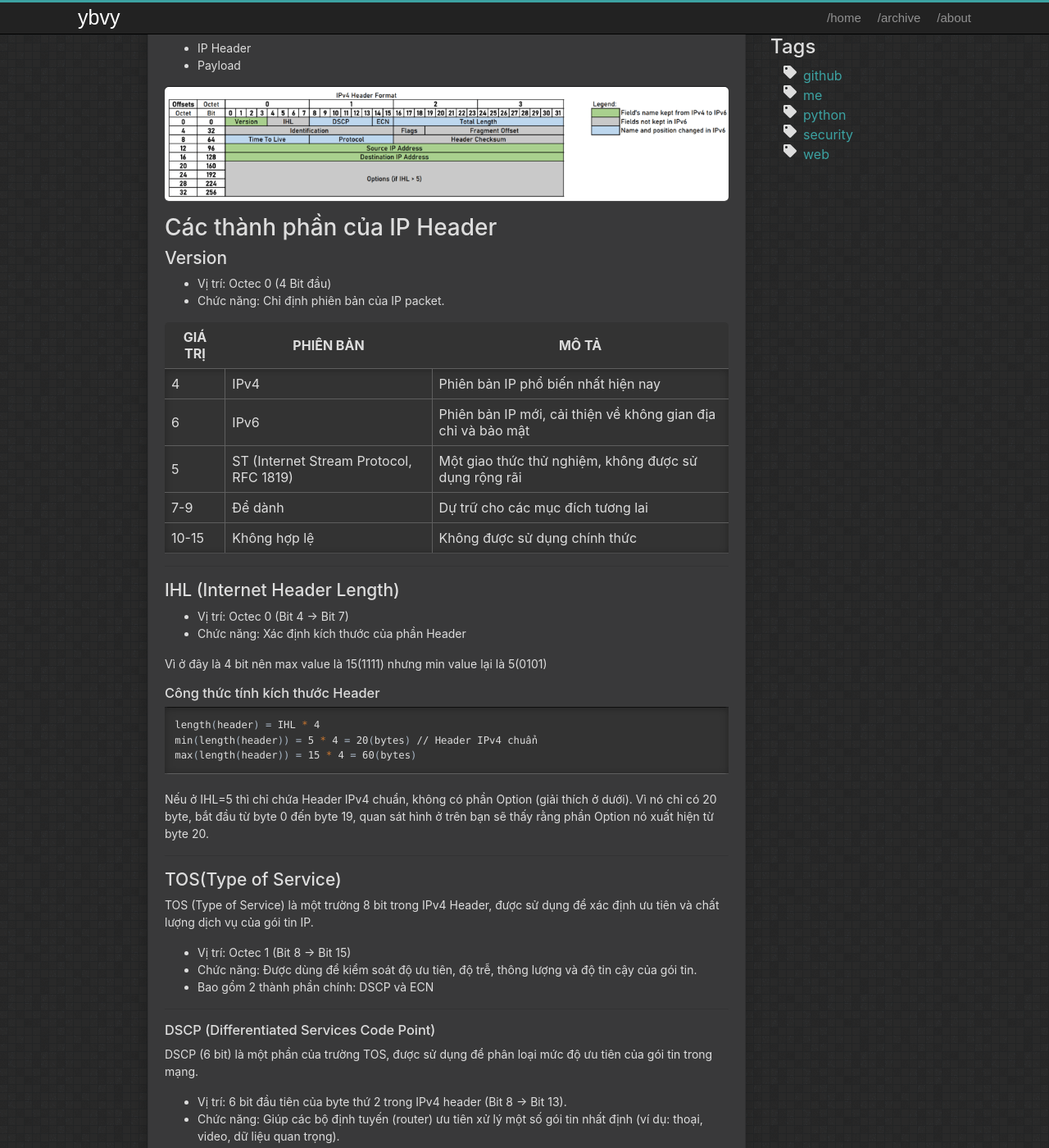
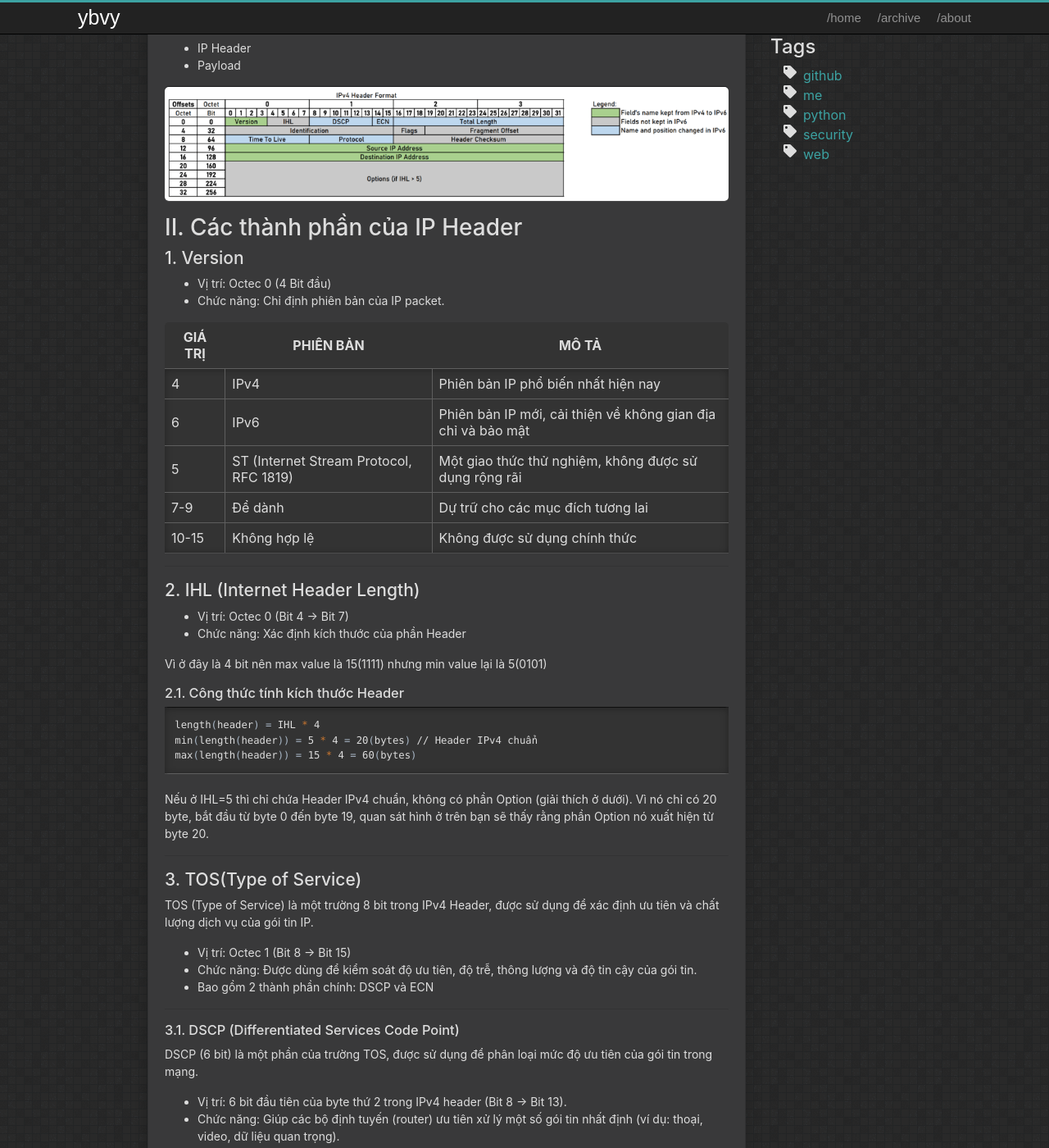
Before and after one commit to ybvy/ybvy.github.io, a Jekyll site: the page built from _posts/2025-03-18-ip-header-explain.md, in a window 1280 px wide and 1400 px high, scrolled down 258 px. Shown: the whole window at 82% size. Built offline with Jekyll 4.4.1, drawn with Linux system fonts in a browser that asks for light colours; comment, search, counter and statistics services are not loaded; some of the changed text lies outside the part shown.

Commit message:
add post 2025-03-18

```diff
--- a/_posts/2025-03-18-ip-header-explain.md
+++ b/_posts/2025-03-18-ip-header-explain.md
@@ -11,15 +11,15 @@ tags:
 - python
 ---
 
-# Giới thiệu
+# I. Giới thiệu
 IP Header là phần tiêu đề của 1 gói tin IP(Internet Protocol) khi truyền đi trong mạng hay internet. Nó gồm nhiểu trường khác nhau, chứa các thông tin quan trọng để định tuyến và truyền dữ liệu qua mạng. Mỗi gói tin IP bao gồm 2 phần chính:
 * IP Header
 * Payload
 
 ![IP Header](/assets/images/posts/2025-03-18-ip-header-explain/ip_header.png)
 
-# Các thành phần của IP Header
-## Version
+# II. Các thành phần của IP Header
+## 1. Version
 * Vị trí: Octec 0 (4 Bit đầu)
 * Chức năng: Chỉ định phiên bản của IP packet.
 
@@ -33,12 +33,12 @@ IP Header là phần tiêu đề của 1 gói tin IP(Internet Protocol) khi truy
 {:.inner-borders}
 
 ---
-## IHL (Internet Header Length)
+## 2. IHL (Internet Header Length)
 * Vị trí: Octec 0 (Bit 4 -> Bit 7)
 * Chức năng: Xác định kích thước của phần Header
 
 Vì ở đây là 4 bit nên max value là 15(1111) nhưng min value lại là 5(0101)
-### Công thức tính kích thước Header
+### 2.1. Công thức tính kích thước Header
 {% highlight bash %}
 length(header) = IHL * 4
 min(length(header)) = 5 * 4 = 20(bytes) // Header IPv4 chuẩn
@@ -48,14 +48,14 @@ max(length(header)) = 15 * 4 = 60(bytes)
 Nếu ở IHL=5 thì chỉ chứa Header IPv4 chuẩn, không có phần Option (giải thích ở dưới). Vì nó chỉ có 20 byte, bắt đầu từ byte 0 đến byte 19, quan sát hình ở trên bạn sẽ thấy rằng phần Option nó xuất hiện từ byte 20.
 
 ---
-## TOS(Type of Service)
+## 3. TOS(Type of Service)
 TOS (Type of Service) là một trường 8 bit trong IPv4 Header, được sử dụng để xác định ưu tiên và chất lượng dịch vụ của gói tin IP.
 * Vị trí: Octec 1 (Bit 8 -> Bit 15)
 * Chức năng: Được dùng để kiểm soát độ ưu tiên, độ trễ, thông lượng và độ tin cậy của gói tin.
 * Bao gồm 2 thành phần chính: DSCP và ECN
 
 ---
-### DSCP (Differentiated Services Code Point)
+### 3.1. DSCP (Differentiated Services Code Point)
 DSCP (6 bit) là một phần của trường TOS, được sử dụng để phân loại mức độ ưu tiên của gói tin trong mạng.
 * Vị trí: 6 bit đầu tiên của byte thứ 2 trong IPv4 header (Bit 8 -> Bit 13).
 * Chức năng: Giúp các bộ định tuyến (router) ưu tiên xử lý một số gói tin nhất định (ví dụ: thoại, video, dữ liệu quan trọng).
@@ -76,7 +76,7 @@ DSCP (6 bit) là một phần của trường TOS, được sử dụng để ph
 {:.inner-borders}
 
 ---
-###  ECN (Explicit Congestion Notification)
+###  3.2. ECN (Explicit Congestion Notification)
 ECN là một cơ chế giúp phát hiện và kiểm soát tắc nghẽn mạng mà không cần drop (hủy bỏ) gói tin.
 * Vị trí: ECN là 2 bit cuối cùng của byte DSCP/ECN trong IP Header (Bit 14 -> Bit 15).
 * Ứng dụng: Hỗ trợ kiểm soát tắc nghẽn trong TCP/IP mà không mất gói tin.
@@ -89,14 +89,14 @@ ECN là một cơ chế giúp phát hiện và kiểm soát tắc nghẽn mạng
 | 11        | 11     | **CE (Congestion Experienced)** – Xác nhận tắc nghẽn |
 
 ---
-## Total Length
+## 4. Total Length
 Total Length là một trường 16-bit trong IP Header.
 * Vị trí: Thuộc byte 2 và 3 (Bit 16 -> Bit 31).
 * Úng dụng: Biểu thị tổng kích thước của toàn bộ gói tin IP, bao gồm Header và Payload (dữ liệu).
 * Giá trị tối thiểu: 20 bytes (khi chỉ có IP Header, không có dữ liệu).
 * Giá trị tối đa: 65,535 bytes (giới hạn bởi kích thước 16-bit).
 
-### Công thức tính kích thước Total Length
+### 4.1 Công thức tính kích thước Total Length
 {% highlight bash %}
 Total Length=IP Header Length+Payload Length
 {% endhighlight %}
@@ -111,18 +111,18 @@ Nếu Total Length > MTU (Maximum Transmission Unit), gói tin sẽ bị chia nh
 {:.inner-borders}
 
 ---
-## Identification
+## 5. Identification
 Identification (ID) là một trường 16-bit trong IP Header.
 * Vị trí: Thuộc byte 4 và 5 (Bit 31 -> Bit 47).
 * Úng dụng: Dùng để xác định từng gói tin IP riêng lẻ. Khi một gói tin bị phân mảnh, tất cả các mảnh sẽ có cùng ID để bộ thu có thể ghép lại đúng thứ tự.
 
 ---
-## Flags (3) + Fragment Offset (13)
+## 6. Flags (3) + Fragment Offset (13)
 Flags + Fragment Offset là một trường 16-bit trong IP Header.
 * Vị trí: Nằm ở byte 6 và 7.
 
 ---
-### Flag
+### 6.1. Flag
 * Vị trí: 3 bit đầu của byte 6 (Bit 48 -> Bit 50).
 * Ứng dụng: Flags giúp xác định xem gói tin có bị phân mảnh hay không.
 
@@ -134,7 +134,7 @@ Flags + Fragment Offset là một trường 16-bit trong IP Header.
 {:.inner-borders}
 
 ---
-### Fragment Offset
+### 6.2. Fragment Offset
 * Vị trí: 13 bit sau của byte 6 (Bit 51 -> Bit 63)
 * Úng dụng: Xác định vị trí của mảnh hiện tại trong gói tin gốc.
 
@@ -150,12 +150,12 @@ Mảnh đầu tiên luôn có Offset = 0.
 
 ---
 
-## TTL (Time to Live)
+## 7. TTL (Time to Live)
 TTL là một trường 8-bit, nằm ở Byte 8 trong IP Header.
 * Vị trí: Byte 8 (Bit 64 -> Bit 71)
 * Ứng dụng: Giới hạn tuổi thọ của một gói tin trong mạng bằng cách giảm dần mỗi khi nó đi qua một router.
 
-### Cách hoạt động của TTL:
+### 7.1. Cách hoạt động của TTL:
 
 1. Khi gói tin được gửi đi, TTL được thiết lập với một giá trị nhất định (thường là 64, 128, hoặc 255).
 2. Mỗi lần gói tin đi qua một router, TTL bị giảm 1.
@@ -163,12 +163,12 @@ TTL là một trường 8-bit, nằm ở Byte 8 trong IP Header.
 
 ---
 
-### Ứng dụng của TTL
+### 7.2. Ứng dụng của TTL
 * Ngăn chặn vòng lặp mạng: Tránh việc gói tin bị lặp vô hạn nếu có lỗi định tuyến.
 * Kiểm soát thời gian sống của gói tin: Đảm bảo gói tin không tồn tại mãi trong mạng.
 * Công cụ Traceroute: Dựa vào TTL để xác định đường đi của gói tin qua các router.
 
-### Giá trị TTL phổ biến theo hệ điều hành
+### 7.3. Giá trị TTL phổ biến theo hệ điều hành
 
 | Hệ điều hành  | Giá trị TTL mặc định |
 |--------------|----------------------|
@@ -180,12 +180,12 @@ TTL là một trường 8-bit, nằm ở Byte 8 trong IP Header.
 
 ---
 
-## Protocol
+## 8. Protocol
 Protocol là một trường 8-bit
 * Vị trí: Byte 9 (Bit 72 -> Bit 79)
 * Úng dụng: Xác định giao thức lớp trên mà IP sẽ chuyển tiếp gói tin đến, ví dụ như TCP, UDP, ICMP...
 
-### Một số giá trị phổ biến của Protocol
+### 8.1. Một số giá trị phổ biến của Protocol
 
 | Giá trị | Giao thức | Mô tả |
 |---------|----------|-------------------------------|
@@ -202,29 +202,29 @@ Protocol là một trường 8-bit
 
 ---
 
-## Header Checksum
+## 9. Header Checksum
 Header Checksum là một trường 16-bit
 * Vị trí: Nằm ở Byte 10 và 11 (Bit 80 -> Bit 95).
 * Ứng dụng: Header Checksum là một giá trị kiểm tra lỗi, giúp xác định xem header của gói tin IP có bị lỗi trong quá trình truyền hay không.
 
-### Cách hoạt động:
+### 9.1. Cách hoạt động:
 1. Trước khi gửi đi, bộ gửi tính toán checksum dựa trên toàn bộ IP Header.
 2. Khi nhận gói tin, bộ nhận tính toán lại checksum và so sánh với giá trị checksum trong header.
 * Nếu khớp, gói tin không bị lỗi.
 * Nếu khác, gói tin bị lỗi và sẽ bị loại bỏ hoặc yêu cầu gửi lại.
 
 ---
-## Source IP Address
+## 10. Source IP Address
 * Vị trí: Nằm ở Byte 12 - 15 (Bit 96 -> Bit 127)
 * Ứng dụng: Trường này chứa địa chỉ IP nguồn, tức là địa chỉ của thiết bị gửi gói tin.
 
-## Destination IP Address
+## 11. Destination IP Address
 * Vị trí: Nằm ở Byte 16 - 19 (Bit 128 - Bit 159)
 * Ứng dung: Destination IP Address chứa địa chỉ IP đích, tức là thiết bị nhận gói tin.
 
 ---
 
-## Option
+## 12. Option
 * Vị trí: Trường Option trong IP Header có kích thước biến đổi và chỉ xuất hiện khi IHL > 5 (tức là header lớn hơn 20 bytes). Nếu không có Option, IP Header mặc định có 20 bytes. Nếu có Option, tổng kích thước header có thể lên tới 60 bytes.
 * Ứng dụng: Trường Option được dùng để thêm thông tin tùy chọn vào gói tin (gỡ lỗi, kiểm tra mạng, bảo mật, quản lý mạng, ...)
 
```
